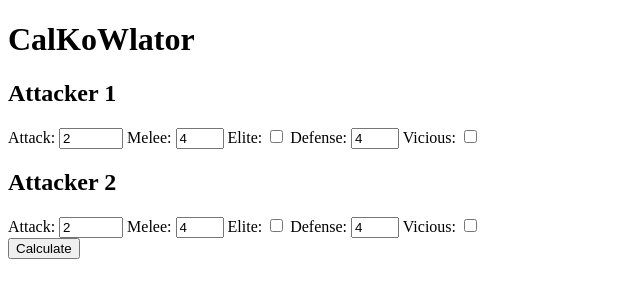
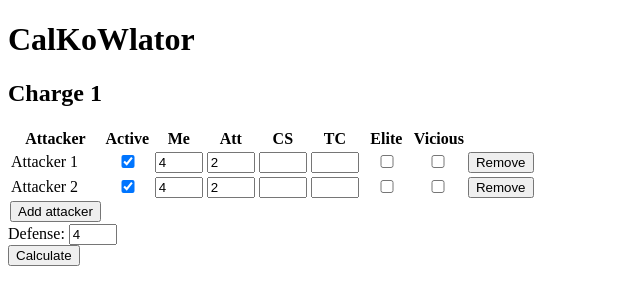
Before and after one commit to EricArray/calkowlator, an Angular app: page / in a window 1280 px wide. Shown: the top 304 px of the page, without its empty margins (0-640 px from the left). Built offline with nearby package versions, Linux system fonts and the light colour scheme.

Commit message:
attackers table: add/remove

```diff
--- a/src/app/app.component.html
+++ b/src/app/app.component.html
@@ -1,60 +1,57 @@
 <h1>Cal<b>KoW</b>lator</h1>
+
 <div>
-    <h2>Attacker 1</h2>
-    <label>
-        Attack:
-        <input type="number" min="0" max="100" [(ngModel)]="attack">
-    </label>
-    <label>
-        Melee:
-        <input type="number" min="2" max="6" [(ngModel)]="melee">
-    </label>
-    <label>
-        Elite:
-        <input type="checkbox" [(ngModel)]="elite">
-    </label>
+    <h2>Charge 1</h2>
+    <style>
+        .inputs-table input {
+            width: 40px;
+        }
+    </style>
+    <table class="inputs-table">
+        <tr style="border-bottom: 1px solid black">
+            <th>Attacker</th>
+            <th>Active</th>
+            <th>Me</th>
+            <th>Att</th>
+            <th>CS</th>
+            <th>TC</th>
+            <th>Elite</th>
+            <th>Vicious</th>
+        </tr>
+
+        <tr *ngFor="let attacker of attackers; let index = index">
+            <td>Attacker {{ index + 1 }}</td>
+            <td><input type="checkbox" [(ngModel)]="attacker.active"></td>
+            <td><input type="number" min="2" max="6" [(ngModel)]="attacker.melee"></td>
+            <td><input type="number" min="0" max="100" [(ngModel)]="attacker.attack"></td>
+            <td><input type="number" min="0" max="6"></td>
+            <td><input type="number" min="0" max="6"></td>
+            <td><input type="checkbox" [(ngModel)]="attacker.elite"></td>
+            <td><input type="checkbox" [(ngModel)]="attacker.vicious"></td>
+            <td><button (click)="removeAttacker(index)">Remove</button></td>
+        </tr>
+
+        <tr>
+            <button (click)="addAttacker()">Add attacker</button>
+        </tr>
+    </table>
     <label>
         Defense:
         <input type="number" min="2" max="6" [(ngModel)]="defense">
     </label>
-    <label>
-        Vicious:
-        <input type="checkbox" [(ngModel)]="vicious">
-    </label>
 </div>
-<div>
-    <h2>Attacker 2</h2>
-    <label>
-        Attack:
-        <input type="number" min="0" max="100" [(ngModel)]="attack2">
-    </label>
-    <label>
-        Melee:
-        <input type="number" min="2" max="6" [(ngModel)]="melee2">
-    </label>
-    <label>
-        Elite:
-        <input type="checkbox" [(ngModel)]="elite2">
-    </label>
-    <label>
-        Defense:
-        <input type="number" min="2" max="6" [(ngModel)]="defense2">
-    </label>
-    <label>
-        Vicious:
-        <input type="checkbox" [(ngModel)]="vicious2">
-    </label>
-</div>
+
 <button (click)="calculate()">Calculate</button>
 
-<div *ngIf="!error && result">
+<div *ngIf="!error && result" class="results">
+    <style>
+        .results td {
+            border: 1px solid lightgray
+        }
+    </style>
+
     <h2>Result</h2>
     <table>
-        <style>
-            td {
-                border: 1px solid lightgray
-            }
-        </style>
         <tr *ngFor="let entry of result">
             <td>{{entry.hits}}</td>
             <td>{{entry.fraction}}</td>
@@ -65,11 +62,6 @@
 
     <h2>Difference</h2>
     <table>
-        <style>
-            td {
-                border: 1px solid lightgray
-            }
-        </style>
         <tr *ngFor="let entry of difference">
             <td>{{entry.hits}}</td>
             <td>{{entry.fraction}}</td>
--- a/src/app/app.component.ts
+++ b/src/app/app.component.ts
@@ -1,6 +1,14 @@
 import { Component } from '@angular/core';
 import { format, Fraction, map, MathType, multiply, number, sum } from 'mathjs';
 import { DiceRollsService, Melee, rerollAllOnes } from './services/dice-rolls.service';
+
+interface Attacker {
+  active: boolean;
+  melee: Melee;
+  attack: number;
+  elite: boolean;
+  vicious: boolean;
+}
 
 @Component({
   selector: 'app-root',
@@ -8,17 +16,23 @@ import { DiceRollsService, Melee, rerollAllOnes } from './services/dice-rolls.se
   styleUrls: ['./app.component.css']
 })
 export class AppComponent {
-  attack = 2
-  melee = 4
-  elite = false
-  defense = 4
-  vicious = false
-
-  attack2 = 2
-  melee2 = 4
-  elite2 = false
-  defense2 = 4
-  vicious2 = false
+  attackers: Attacker[] = [
+    {
+      active: true,
+      melee: 4,
+      attack: 2,
+      elite: false,
+      vicious: false,
+    },
+    {
+      active: true,
+      melee: 4,
+      attack: 2,
+      elite: false,
+      vicious: false,
+    }
+  ]
+  defense: 2|3|4|5|6 = 4
 
   result: { hits: number, fraction: string, percent: string }[] | null = null
   difference: { hits: number, fraction: string, percent: string }[] | null = null
@@ -28,25 +42,43 @@ export class AppComponent {
 
   constructor(private diceRollsService: DiceRollsService) {}
 
+  addAttacker(): void {
+    this.attackers = [
+      ...this.attackers,
+      {
+        active: true,
+        melee: 4,
+        attack: 2,
+        elite: false,
+        vicious: false,
+      }
+    ]
+  }
+
+  removeAttacker(removeIndex: number): void {
+    this.attackers = this.attackers.filter((attacker, index) => index !== removeIndex)
+  }
+
   calculate(): void {
     this.error = false
     try {
-      const hitsTableA = this.diceRollsService.hitsTable({
-        attack: this.attack,
-        melee: this.melee as Melee,
-        rerollFunctions: this.elite ? [rerollAllOnes()] : []
-      })
-      const tableA = this.diceRollsService.woundsTable(hitsTableA, this.defense as any, this.vicious ?[rerollAllOnes()] : [])
+      const woundsTables = this.attackers
+        .filter(attacker => attacker.active)
+        .map(attacker => {
+          const hitsTable = this.diceRollsService.hitsTable({
+            attack: attacker.attack,
+            melee: attacker.melee,
+            rerollFunctions: attacker.elite ? [rerollAllOnes()] : []
+          })
 
-      const hitsTableB = this.diceRollsService.hitsTable({
-        attack: this.attack2,
-        melee: this.melee2 as Melee,
-        rerollFunctions: this.elite2 ? [rerollAllOnes()] : []
-      })
-      const tableB = this.diceRollsService.woundsTable(hitsTableB, this.defense2 as any, this.vicious2 ?[rerollAllOnes()] : [])
+          return this.diceRollsService.woundsTable(
+            hitsTable,
+            this.defense,
+            attacker.vicious ?[rerollAllOnes()] : [])
+        })
 
-      const table = this.diceRollsService.combineTables(tableA, tableB)
-      const difference = this.diceRollsService.differenceTable(tableA, tableB)
+      const table = this.diceRollsService.combineTables(woundsTables)
+      // const difference = this.diceRollsService.differenceTable(tableA, tableB)
 
       this.result = []
       for (const entry of table.entries()) {
@@ -57,14 +89,14 @@ export class AppComponent {
         })
       }
 
-      this.difference = []
-      for (const entry of difference.entries()) {
-        this.difference.push({
-          hits: entry[0],
-          fraction: format(entry[1]),
-          percent: format(number(entry[1] as any * 100)) + '%',
-        })
-      }
+      // this.difference = []
+      // for (const entry of difference.entries()) {
+      //   this.difference.push({
+      //     hits: entry[0],
+      //     fraction: format(entry[1]),
+      //     percent: format(number(entry[1] as any * 100)) + '%',
+      //   })
+      // }
 
       this.average = this.getAverage(table)
       this.averageFraction = format(this.average)
--- a/src/app/services/dice-rolls.service.ts
+++ b/src/app/services/dice-rolls.service.ts
@@ -146,7 +146,17 @@ export class DiceRollsService {
     return woundsTable
   }
 
-  combineTables(tableA: Map<number, MathType>, tableB: Map<number, MathType>): Map<number, MathType> {
+  combineTables(tables: Map<number, MathType>[]): Map<number, MathType> {
+    if (tables.length === 0) {
+      return new Map()
+    } else if (tables.length === 1) {
+      return tables[0]
+    } else {
+      return this.combineTwoTables(tables[0], this.combineTables(tables.slice(1)))
+    }
+  }
+
+  combineTwoTables(tableA: Map<number, MathType>, tableB: Map<number, MathType>): Map<number, MathType> {
     const combinedTable = new Map<number, MathType>()
 
     for (const entryA of tableA) {
```
Also changed, not shown: 1 other file (tests, documents, lock files or other folders).
